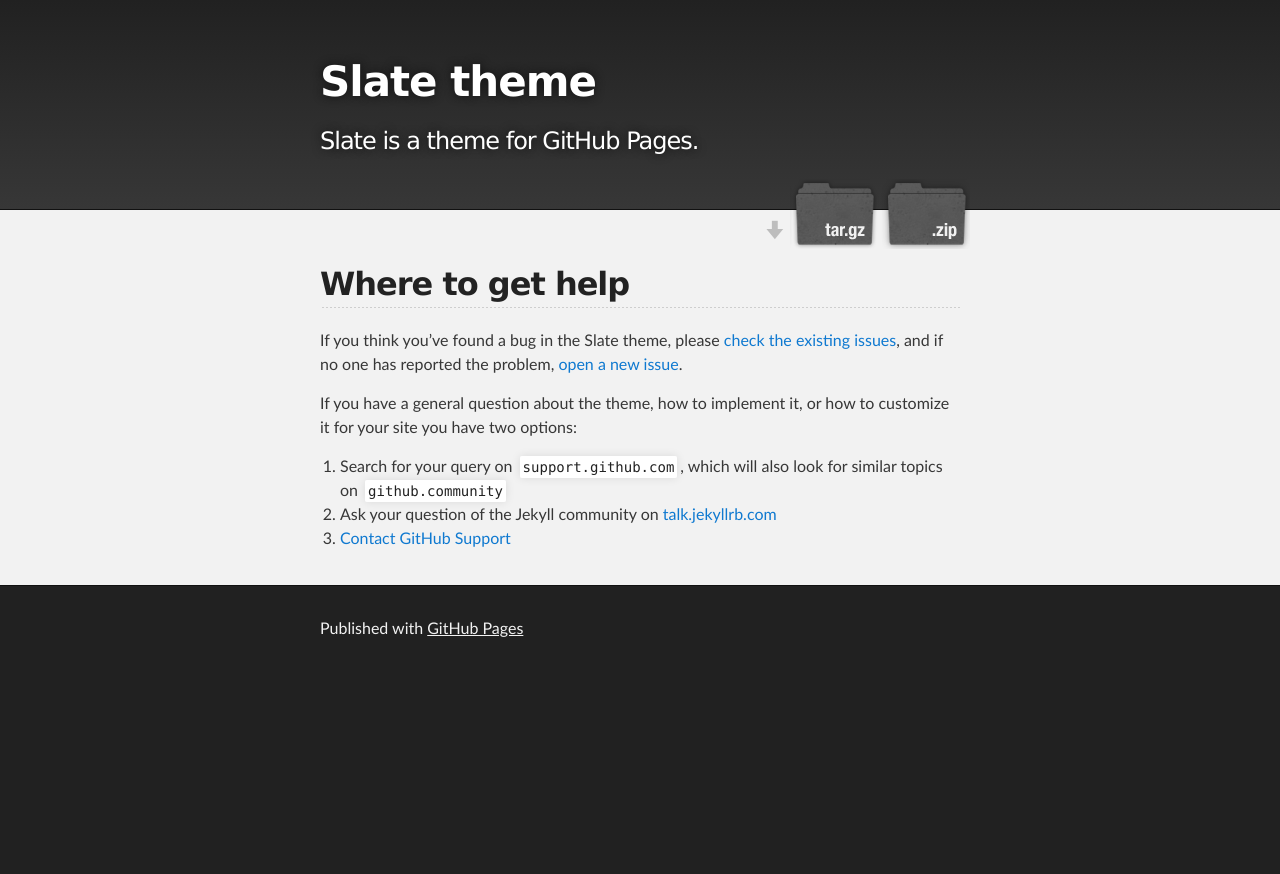
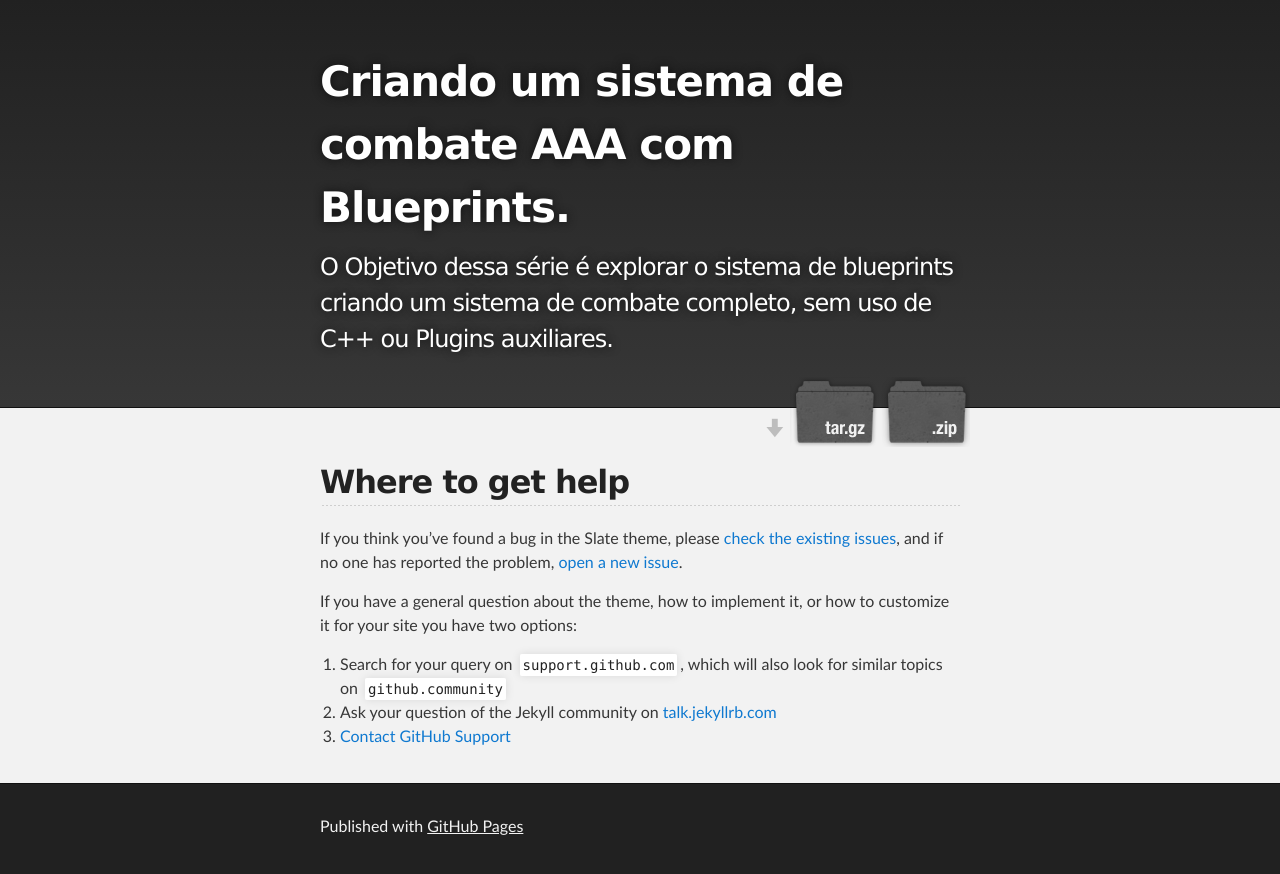
Before and after one commit to theforger/theforger.github.io, a Jekyll site: the page built from docs/SUPPORT.md, in a window 1280 px wide. Shown: the top 874 px of the page. Built offline with Jekyll 4.4.1, drawn with Linux system fonts in a browser that asks for light colours; our own code applies the rules of GitHub Pages for plain Markdown files.

Commit message:
Update _config.yml

```diff
--- a/_config.yml
+++ b/_config.yml
@@ -1,5 +1,5 @@
-title: Slate theme
-description: Slate is a theme for GitHub Pages.
+title: Criando um sistema de combate AAA com Blueprints.
+description: O Objetivo dessa série é explorar o sistema de blueprints criando um sistema de combate completo, sem uso de C++ ou Plugins auxiliares.
 show_downloads: true
 google_analytics:
 theme: jekyll-theme-slate
```
